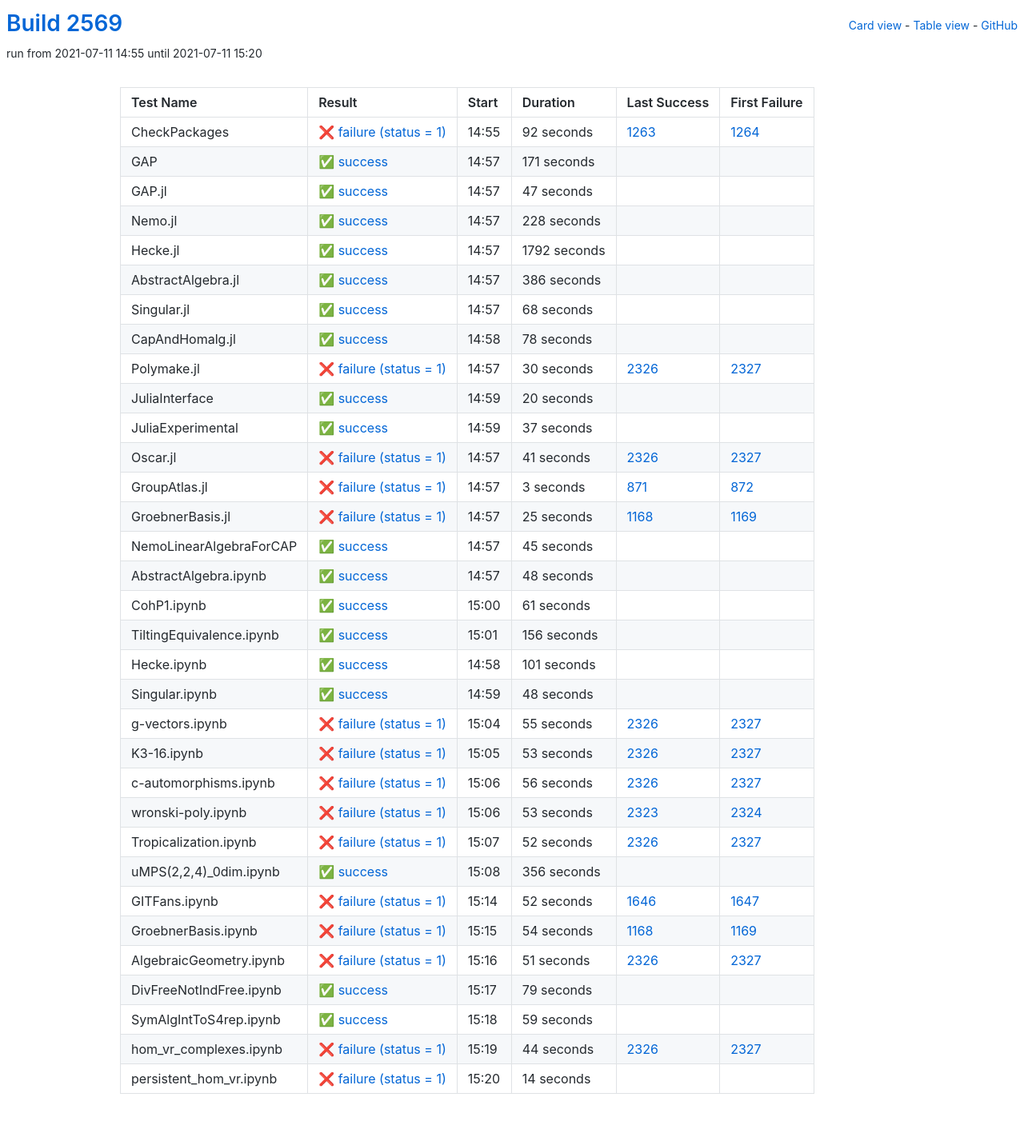
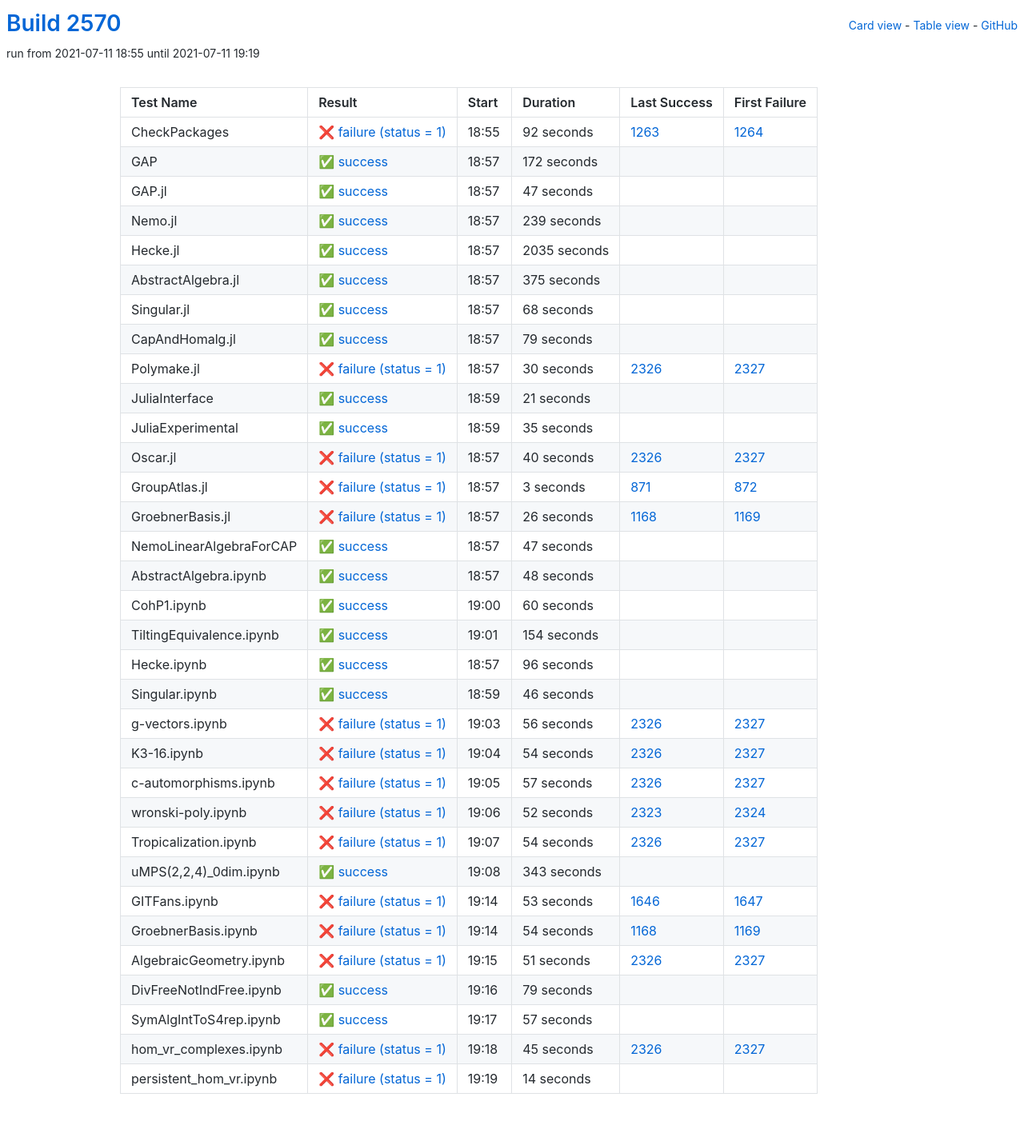
Before and after one commit to oscar-system/oscar-ci-status-stable, a Jekyll site: the page built from table.html, in a window 1280 px wide. Shown: the whole page at 80% size. Built offline with Jekyll 4.4.1, drawn with Linux system fonts in a browser that asks for light colours.

Commit message:
Build #2570

```diff
--- a/_data/ci.yml
+++ b/_data/ci.yml
@@ -1,6 +1,6 @@
 ---
-build: 2569
-build_url: https://oscarci.mathematik.uni-kl.de/job/oscar-stable/2569/
+build: 2570
+build_url: https://oscarci.mathematik.uni-kl.de/job/oscar-stable/2570/
 job: oscar-stable
 organization: oscar-system
 repo: oscar-ci-status-stable
@@ -8,8 +8,8 @@ repourl: https://github.com/oscar-system/oscar-ci-status-stable
 tests:
 - name: CheckPackages
   id: checkpackages
-  log: https://oscarci.mathematik.uni-kl.de/job/oscar-stable/2569/artifact/logs/build-2569/CheckPackages.log
-  start: 2021-07-11 14:55
+  log: https://oscarci.mathematik.uni-kl.de/job/oscar-stable/2570/artifact/logs/build-2570/CheckPackages.log
+  start: 2021-07-11 18:55
   success: false
   exitcode: 1
   status: failure
@@ -20,20 +20,20 @@ tests:
   first_failure_url: https://oscarci.mathematik.uni-kl.de/job/oscar-stable/1264/
 - name: GAP
   id: gap
-  log: https://oscarci.mathematik.uni-kl.de/job/oscar-stable/2569/artifact/logs/build-2569/GAP.log
-  start: 2021-07-11 14:57
+  log: https://oscarci.mathematik.uni-kl.de/job/oscar-stable/2570/artifact/logs/build-2570/GAP.log
+  start: 2021-07-11 18:57
   success: true
   exitcode: 0
   status: success
-  duration: 171
+  duration: 172
   last_success: false
   last_success_url:
   first_failure: false
   first_failure_url:
 - name: GAP.jl
   id: gap-jl
-  log: https://oscarci.mathematik.uni-kl.de/job/oscar-stable/2569/artifact/logs/build-2569/GAP.jl.log
-  start: 2021-07-11 14:57
+  log: https://oscarci.mathematik.uni-kl.de/job/oscar-stable/2570/artifact/logs/build-2570/GAP.jl.log
+  start: 2021-07-11 18:57
   success: true
   exitcode: 0
   status: success
@@ -44,44 +44,44 @@ tests:
   first_failure_url:
 - name: Nemo.jl
   id: nemo-jl
-  log: https://oscarci.mathematik.uni-kl.de/job/oscar-stable/2569/artifact/logs/build-2569/Nemo.jl.log
-  start: 2021-07-11 14:57
+  log: https://oscarci.mathematik.uni-kl.de/job/oscar-stable/2570/artifact/logs/build-2570/Nemo.jl.log
+  start: 2021-07-11 18:57
   success: true
   exitcode: 0
   status: success
-  duration: 228
+  duration: 239
   last_success: false
   last_success_url:
   first_failure: false
   first_failure_url:
 - name: Hecke.jl
   id: hecke-jl
-  log: https://oscarci.mathematik.uni-kl.de/job/oscar-stable/2569/artifact/logs/build-2569/Hecke.jl.log
-  start: 2021-07-11 14:57
+  log: https://oscarci.mathematik.uni-kl.de/job/oscar-stable/2570/artifact/logs/build-2570/Hecke.jl.log
+  start: 2021-07-11 18:57
   success: true
   exitcode: 0
   status: success
-  duration: 1792
+  duration: 2035
   last_success: false
   last_success_url:
   first_failure: false
   first_failure_url:
 - name: AbstractAlgebra.jl
   id: abstractalgebra-jl
-  log: https://oscarci.mathematik.uni-kl.de/job/oscar-stable/2569/artifact/logs/build-2569/AbstractAlgebra.jl.log
-  start: 2021-07-11 14:57
+  log: https://oscarci.mathematik.uni-kl.de/job/oscar-stable/2570/artifact/logs/build-2570/AbstractAlgebra.jl.log
+  start: 2021-07-11 18:57
   success: true
   exitcode: 0
   status: success
-  duration: 386
+  duration: 375
   last_success: false
   last_success_url:
   first_failure: false
   first_failure_url:
 - name: Singular.jl
   id: singular-jl
-  log: https://oscarci.mathematik.uni-kl.de/job/oscar-stable/2569/artifact/logs/build-2569/Singular.jl.log
-  start: 2021-07-11 14:57
+  log: https://oscarci.mathematik.uni-kl.de/job/oscar-stable/2570/artifact/logs/build-2570/Singular.jl.log
+  start: 2021-07-11 18:57
   success: true
   exitcode: 0
   status: success
@@ -92,20 +92,20 @@ tests:
   first_failure_url:
 - name: CapAndHomalg.jl
   id: capandhomalg-jl
-  log: https://oscarci.mathematik.uni-kl.de/job/oscar-stable/2569/artifact/logs/build-2569/CapAndHomalg.jl.log
-  start: 2021-07-11 14:58
+  log: https://oscarci.mathematik.uni-kl.de/job/oscar-stable/2570/artifact/logs/build-2570/CapAndHomalg.jl.log
+  start: 2021-07-11 18:57
   success: true
   exitcode: 0
   status: success
-  duration: 78
+  duration: 79
   last_success: false
   last_success_url:
   first_failure: false
   first_failure_url:
 - name: Polymake.jl
   id: polymake-jl
-  log: https://oscarci.mathematik.uni-kl.de/job/oscar-stable/2569/artifact/logs/build-2569/Polymake.jl.log
-  start: 2021-07-11 14:57
+  log: https://oscarci.mathematik.uni-kl.de/job/oscar-stable/2570/artifact/logs/build-2570/Polymake.jl.log
+  start: 2021-07-11 18:57
   success: false
   exitcode: 1
   status: failure
@@ -116,44 +116,44 @@ tests:
   first_failure_url: https://oscarci.mathematik.uni-kl.de/job/oscar-stable/2327/
 - name: JuliaInterface
   id: juliainterface
-  log: https://oscarci.mathematik.uni-kl.de/job/oscar-stable/2569/artifact/logs/build-2569/JuliaInterface.log
-  start: 2021-07-11 14:59
+  log: https://oscarci.mathematik.uni-kl.de/job/oscar-stable/2570/artifact/logs/build-2570/JuliaInterface.log
+  start: 2021-07-11 18:59
   success: true
   exitcode: 0
   status: success
-  duration: 20
+  duration: 21
   last_success: false
   last_success_url:
   first_failure: false
   first_failure_url:
 - name: JuliaExperimental
   id: juliaexperimental
-  log: https://oscarci.mathematik.uni-kl.de/job/oscar-stable/2569/artifact/logs/build-2569/JuliaExperimental.log
-  start: 2021-07-11 14:59
+  log: https://oscarci.mathematik.uni-kl.de/job/oscar-stable/2570/artifact/logs/build-2570/JuliaExperimental.log
+  start: 2021-07-11 18:59
   success: true
   exitcode: 0
   status: success
-  duration: 37
+  duration: 35
   last_success: false
   last_success_url:
   first_failure: false
   first_failure_url:
 - name: Oscar.jl
   id: oscar-jl
-  log: https://oscarci.mathematik.uni-kl.de/job/oscar-stable/2569/artifact/logs/build-2569/Oscar.jl.log
-  start: 2021-07-11 14:57
+  log: https://oscarci.mathematik.uni-kl.de/job/oscar-stable/2570/artifact/logs/build-2570/Oscar.jl.log
+  start: 2021-07-11 18:57
   success: false
   exitcode: 1
   status: failure
-  duration: 41
+  duration: 40
   last_success: 2326
   last_success_url: https://oscarci.mathematik.uni-kl.de/job/oscar-stable/2326/
   first_failure: 2327
   first_failure_url: https://oscarci.mathematik.uni-kl.de/job/oscar-stable/2327/
 - name: GroupAtlas.jl
   id: groupatlas-jl
-  log: https://oscarci.mathematik.uni-kl.de/job/oscar-stable/2569/artifact/logs/build-2569/GroupAtlas.jl.log
-  start: 2021-07-11 14:57
+  log: https://oscarci.mathematik.uni-kl.de/job/oscar-stable/2570/artifact/logs/build-2570/GroupAtlas.jl.log
+  start: 2021-07-11 18:57
   success: false
   exitcode: 1
   status: failure
@@ -164,32 +164,32 @@ tests:
   first_failure_url: https://oscarci.mathematik.uni-kl.de/job/oscar-stable/872/
 - name: GroebnerBasis.jl
   id: groebnerbasis-jl
-  log: https://oscarci.mathematik.uni-kl.de/job/oscar-stable/2569/artifact/logs/build-2569/GroebnerBasis.jl.log
-  start: 2021-07-11 14:57
+  log: https://oscarci.mathematik.uni-kl.de/job/oscar-stable/2570/artifact/logs/build-2570/GroebnerBasis.jl.log
+  start: 2021-07-11 18:57
   success: false
   exitcode: 1
   status: failure
-  duration: 25
+  duration: 26
   last_success: 1168
   last_success_url: https://oscarci.mathematik.uni-kl.de/job/oscar-stable/1168/
   first_failure: 1169
   first_failure_url: https://oscarci.mathematik.uni-kl.de/job/oscar-stable/1169/
 - name: NemoLinearAlgebraForCAP
   id: nemolinearalgebraforcap
-  log: https://oscarci.mathematik.uni-kl.de/job/oscar-stable/2569/artifact/logs/build-2569/NemoLinearAlgebraForCAP.log
-  start: 2021-07-11 14:57
+  log: https://oscarci.mathematik.uni-kl.de/job/oscar-stable/2570/artifact/logs/build-2570/NemoLinearAlgebraForCAP.log
+  start: 2021-07-11 18:57
   success: true
   exitcode: 0
   status: success
-  duration: 45
+  duration: 47
   last_success: false
   last_success_url:
   first_failure: false
   first_failure_url:
 - name: AbstractAlgebra.ipynb
   id: abstractalgebra-ipynb
-  log: https://oscarci.mathematik.uni-kl.de/job/oscar-stable/2569/artifact/logs/build-2569/AbstractAlgebra.ipynb.log
-  start: 2021-07-11 14:57
+  log: https://oscarci.mathematik.uni-kl.de/job/oscar-stable/2570/artifact/logs/build-2570/AbstractAlgebra.ipynb.log
+  start: 2021-07-11 18:57
   success: true
   exitcode: 0
   status: success
@@ -200,80 +200,56 @@ tests:
   first_failure_url:
 - name: CohP1.ipynb
   id: cohp1-ipynb
-  log: https://oscarci.mathematik.uni-kl.de/job/oscar-stable/2569/artifact/logs/build-2569/CohP1.ipynb.log
-  start: 2021-07-11 15:00
+  log: https://oscarci.mathematik.uni-kl.de/job/oscar-stable/2570/artifact/logs/build-2570/CohP1.ipynb.log
+  start: 2021-07-11 19:00
   success: true
   exitcode: 0
   status: success
-  duration: 61
+  duration: 60
   last_success: false
   last_success_url:
   first_failure: false
   first_failure_url:
 - name: TiltingEquivalence.ipynb
   id: tiltingequivalence-ipynb
-  log: https://oscarci.mathematik.uni-kl.de/job/oscar-stable/2569/artifact/logs/build-2569/TiltingEquivalence.ipynb.log
-  start: 2021-07-11 15:01
+  log: https://oscarci.mathematik.uni-kl.de/job/oscar-stable/2570/artifact/logs/build-2570/TiltingEquivalence.ipynb.log
+  start: 2021-07-11 19:01
   success: true
   exitcode: 0
   status: success
-  duration: 156
+  duration: 154
   last_success: false
   last_success_url:
   first_failure: false
   first_failure_url:
 - name: Hecke.ipynb
   id: hecke-ipynb
-  log: https://oscarci.mathematik.uni-kl.de/job/oscar-stable/2569/artifact/logs/build-2569/Hecke.ipynb.log
-  start: 2021-07-11 14:58
+  log: https://oscarci.mathematik.uni-kl.de/job/oscar-stable/2570/artifact/logs/build-2570/Hecke.ipynb.log
+  start: 2021-07-11 18:57
   success: true
   exitcode: 0
   status: success
-  duration: 101
+  duration: 96
   last_success: false
   last_success_url:
   first_failure: false
   first_failure_url:
 - name: Singular.ipynb
   id: singular-ipynb
-  log: https://oscarci.mathematik.uni-kl.de/job/oscar-stable/2569/artifact/logs/build-2569/Singular.ipynb.log
-  start: 2021-07-11 14:59
+  log: https://oscarci.mathematik.uni-kl.de/job/oscar-stable/2570/artifact/logs/build-2570/Singular.ipynb.log
+  start: 2021-07-11 18:59
   success: true
   exitcode: 0
   status: success
-  duration: 48
+  duration: 46
   last_success: false
   last_success_url:
   first_failure: false
   first_failure_url:
 - name: g-vectors.ipynb
   id: g-vectors-ipynb
-  log: https://oscarci.mathematik.uni-kl.de/job/oscar-stable/2569/artifact/logs/build-2569/g-vectors.ipynb.log
-  start: 2021-07-11 15:04
-  success: false
-  exitcode: 1
-  status: failure
-  duration: 55
-  last_success: 2326
-  last_success_url: https://oscarci.mathematik.uni-kl.de/job/oscar-stable/2326/
-  first_failure: 2327
-  first_failure_url: https://oscarci.mathematik.uni-kl.de/job/oscar-stable/2327/
-- name: K3-16.ipynb
-  id: k3-16-ipynb
-  log: https://oscarci.mathematik.uni-kl.de/job/oscar-stable/2569/artifact/logs/build-2569/K3-16.ipynb.log
-  start: 2021-07-11 15:05
-  success: false
-  exitcode: 1
-  status: failure
-  duration: 53
-  last_success: 2326
-  last_success_url: https://oscarci.mathematik.uni-kl.de/job/oscar-stable/2326/
-  first_failure: 2327
-  first_failure_url: https://oscarci.mathematik.uni-kl.de/job/oscar-stable/2327/
-- name: c-automorphisms.ipynb
-  id: c-automorphisms-ipynb
-  log: https://oscarci.mathematik.uni-kl.de/job/oscar-stable/2569/artifact/logs/build-2569/c-automorphisms.ipynb.log
-  start: 2021-07-11 15:06
+  log: https://oscarci.mathematik.uni-kl.de/job/oscar-stable/2570/artifact/logs/build-2570/g-vectors.ipynb.log
+  start: 2021-07-11 19:03
   success: false
   exitcode: 1
   status: failure
@@ -282,58 +258,82 @@ tests:
   last_success_url: https://oscarci.mathematik.uni-kl.de/job/oscar-stable/2326/
   first_failure: 2327
   first_failure_url: https://oscarci.mathematik.uni-kl.de/job/oscar-stable/2327/
-- name: wronski-poly.ipynb
-  id: wronski-poly-ipynb
-  log: https://oscarci.mathematik.uni-kl.de/job/oscar-stable/2569/artifact/logs/build-2569/wronski-poly.ipynb.log
-  start: 2021-07-11 15:06
+- name: K3-16.ipynb
+  id: k3-16-ipynb
+  log: https://oscarci.mathematik.uni-kl.de/job/oscar-stable/2570/artifact/logs/build-2570/K3-16.ipynb.log
+  start: 2021-07-11 19:04
   success: false
   exitcode: 1
   status: failure
-  duration: 53
+  duration: 54
+  last_success: 2326
+  last_success_url: https://oscarci.mathematik.uni-kl.de/job/oscar-stable/2326/
+  first_failure: 2327
+  first_failure_url: https://oscarci.mathematik.uni-kl.de/job/oscar-stable/2327/
+- name: c-automorphisms.ipynb
+  id: c-automorphisms-ipynb
+  log: https://oscarci.mathematik.uni-kl.de/job/oscar-stable/2570/artifact/logs/build-2570/c-automorphisms.ipynb.log
+  start: 2021-07-11 19:05
+  success: false
+  exitcode: 1
+  status: failure
+  duration: 57
+  last_success: 2326
+  last_success_url: https://oscarci.mathematik.uni-kl.de/job/oscar-stable/2326/
+  first_failure: 2327
+  first_failure_url: https://oscarci.mathematik.uni-kl.de/job/oscar-stable/2327/
+- name: wronski-poly.ipynb
+  id: wronski-poly-ipynb
+  log: https://oscarci.mathematik.uni-kl.de/job/oscar-stable/2570/artifact/logs/build-2570/wronski-poly.ipynb.log
+  start: 2021-07-11 19:06
+  success: false
+  exitcode: 1
+  status: failure
+  duration: 52
   last_success: 2323
   last_success_url: https://oscarci.mathematik.uni-kl.de/job/oscar-stable/2323/
   first_failure: 2324
   first_failure_url: https://oscarci.mathematik.uni-kl.de/job/oscar-stable/2324/
 - name: Tropicalization.ipynb
   id: tropicalization-ipynb
-  log: https://oscarci.mathematik.uni-kl.de/job/oscar-stable/2569/artifact/logs/build-2569/Tropicalization.ipynb.log
-  start: 2021-07-11 15:07
+  log: https://oscarci.mathematik.uni-kl.de/job/oscar-stable/2570/artifact/logs/build-2570/Tropicalization.ipynb.log
+  start: 2021-07-11 19:07
   success: false
   exitcode: 1
   status: failure
-  duration: 52
+  duration: 54
   last_success: 2326
   last_success_url: https://oscarci.mathematik.uni-kl.de/job/oscar-stable/2326/
   first_failure: 2327
   first_failure_url: https://oscarci.mathematik.uni-kl.de/job/oscar-stable/2327/
 - name: uMPS(2,2,4)_0dim.ipynb
   id: umps-2-2-4-0dim-ipynb
-  log: https://oscarci.mathematik.uni-kl.de/job/oscar-stable/2569/artifact/logs/build-2569/uMPS-2-2-4-_0dim.ipynb.log
-  start: 2021-07-11 15:08
+  log: https://oscarci.mathematik.uni-kl.de/job/oscar-stable/2570/artifact/logs/build-2570/uMPS-2-2-4-_0dim.ipynb.log
+  start: 2021-07-11 19:08
   success: true
   exitcode: 0
   status: success
-  duration: 356
+  duration: 343
   last_success: false
   last_success_url:
   first_failure: false
   first_failure_url:
 - name: GITFans.ipynb
   id: gitfans-ipynb
-  log: https://oscarci.mathematik.uni-kl.de/job/oscar-stable/2569/artifact/logs/build-2569/GITFans.ipynb.log
-  start: 2021-07-11 15:14
+  log: https://oscarci.mathematik.uni-kl.de/job/oscar-stable/2570/artifact/logs/build-2570/GITFans.ipynb.log
+  start: 2021-07-11 19:14
   success: false
   exitcode: 1
   status: failure
-  duration: 52
+  duration: 53
   last_success: 1646
   last_success_url: https://oscarci.mathematik.uni-kl.de/job/oscar-stable/1646/
   first_failure: 1647
   first_failure_url: https://oscarci.mathematik.uni-kl.de/job/oscar-stable/1647/
 - name: GroebnerBasis.ipynb
   id: groebnerbasis-ipynb
-  log: https://oscarci.mathematik.uni-kl.de/job/oscar-stable/2569/artifact/logs/build-2569/GroebnerBasis.ipynb.log
-  start: 2021-07-11 15:15
+  log: https://oscarci.mathematik.uni-kl.de/job/oscar-stable/2570/artifact/logs/build-2570/GroebnerBasis.ipynb.log
+  start: 2021-07-11 19:14
   success: false
   exitcode: 1
   status: failure
@@ -344,8 +344,8 @@ tests:
   first_failure_url: https://oscarci.mathematik.uni-kl.de/job/oscar-stable/1169/
 - name: AlgebraicGeometry.ipynb
   id: algebraicgeometry-ipynb
-  log: https://oscarci.mathematik.uni-kl.de/job/oscar-stable/2569/artifact/logs/build-2569/AlgebraicGeometry.ipynb.log
-  start: 2021-07-11 15:16
+  log: https://oscarci.mathematik.uni-kl.de/job/oscar-stable/2570/artifact/logs/build-2570/AlgebraicGeometry.ipynb.log
+  start: 2021-07-11 19:15
   success: false
   exitcode: 1
   status: failure
@@ -356,8 +356,8 @@ tests:
   first_failure_url: https://oscarci.mathematik.uni-kl.de/job/oscar-stable/2327/
 - name: DivFreeNotIndFree.ipynb
   id: divfreenotindfree-ipynb
-  log: https://oscarci.mathematik.uni-kl.de/job/oscar-stable/2569/artifact/logs/build-2569/DivFreeNotIndFree.ipynb.log
-  start: 2021-07-11 15:17
+  log: https://oscarci.mathematik.uni-kl.de/job/oscar-stable/2570/artifact/logs/build-2570/DivFreeNotIndFree.ipynb.log
+  start: 2021-07-11 19:16
   success: true
   exitcode: 0
   status: success
@@ -368,32 +368,32 @@ tests:
   first_failure_url:
 - name: SymAlgIntToS4rep.ipynb
   id: symalginttos4rep-ipynb
-  log: https://oscarci.mathematik.uni-kl.de/job/oscar-stable/2569/artifact/logs/build-2569/SymAlgIntToS4rep.ipynb.log
-  start: 2021-07-11 15:18
+  log: https://oscarci.mathematik.uni-kl.de/job/oscar-stable/2570/artifact/logs/build-2570/SymAlgIntToS4rep.ipynb.log
+  start: 2021-07-11 19:17
   success: true
   exitcode: 0
   status: success
-  duration: 59
+  duration: 57
   last_success: false
   last_success_url:
   first_failure: false
   first_failure_url:
 - name: hom_vr_complexes.ipynb
   id: hom-vr-complexes-ipynb
-  log: https://oscarci.mathematik.uni-kl.de/job/oscar-stable/2569/artifact/logs/build-2569/hom_vr_complexes.ipynb.log
-  start: 2021-07-11 15:19
+  log: https://oscarci.mathematik.uni-kl.de/job/oscar-stable/2570/artifact/logs/build-2570/hom_vr_complexes.ipynb.log
+  start: 2021-07-11 19:18
   success: false
   exitcode: 1
   status: failure
-  duration: 44
+  duration: 45
   last_success: 2326
   last_success_url: https://oscarci.mathematik.uni-kl.de/job/oscar-stable/2326/
   first_failure: 2327
   first_failure_url: https://oscarci.mathematik.uni-kl.de/job/oscar-stable/2327/
 - name: persistent_hom_vr.ipynb
   id: persistent-hom-vr-ipynb
-  log: https://oscarci.mathematik.uni-kl.de/job/oscar-stable/2569/artifact/logs/build-2569/persistent_hom_vr.ipynb.log
-  start: 2021-07-11 15:20
+  log: https://oscarci.mathematik.uni-kl.de/job/oscar-stable/2570/artifact/logs/build-2570/persistent_hom_vr.ipynb.log
+  start: 2021-07-11 19:19
   success: false
   exitcode: 1
   status: failure
```
Also changed, not shown: README.md.
